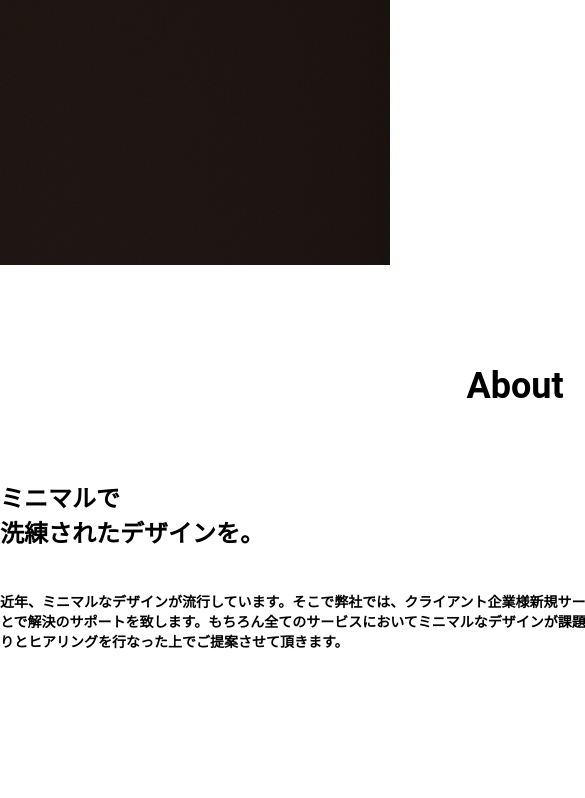
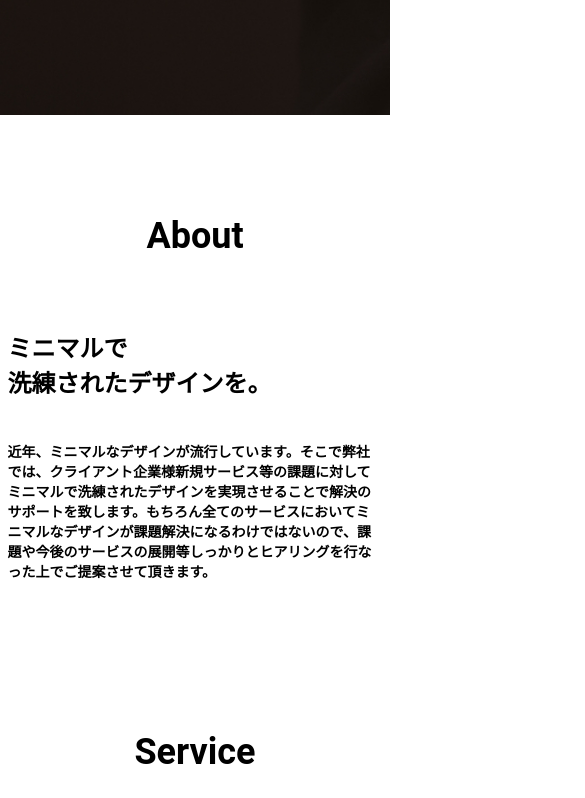
Before and after one commit to MSK0303/webpage-sample1, a plain HTML site: page public/index.html in a window 390 px wide. Shown: the part 549-1347 px from the top of the page, 585 px wide, since content can reach past the window. Drawn offline with Linux system fonts and the light colour scheme.

Commit message:
#8 FVとコンテンツ全体を調整

```diff
--- a/css/style.scss
+++ b/css/style.scss
@@ -1,7 +1,19 @@
 @import url(http://fonts.googleapis.com/earlyaccess/notosansjapanese.css);
 
 //レスポンシブ対応
-//
+//スマホ
+$lp:1030px;
+$mb:768px;
+@mixin laptop {
+    @media screen and (max-width: $lp) {
+        @content;
+    }
+}
+@mixin mobile {
+    @media screen and (max-width: $mb) {
+        @content;
+    }
+}
 
 body {
     margin: 0;
@@ -22,6 +34,10 @@ header {
         font-weight: 600;
         margin-right: auto;
         color: white;
+
+        @include mobile {
+            margin-left: 15px;
+        }
     }
 
 
@@ -54,6 +70,10 @@ header {
     width: 100%;
     height: 740px;
     background-image: url("../public/img/fv-bgi@2x.jpg");
+    @include mobile {
+        background-image: url("../public/img/fv-bgi_sp@2x.jpg");
+        height: 590px;
+    }
     background-repeat: no-repeat;
     background-size: cover;
     justify-content: center;
@@ -75,6 +95,14 @@ header {
     margin-right: auto;
     // margin-left: 205px;
     // margin-right: 205px;
+    @include laptop {
+        width: 768px;
+    }
+
+    @include mobile {
+        width: 375px;
+    }
+
 }
 
 #About {
```
Also changed, not shown: css/style.css, 1 other file.
